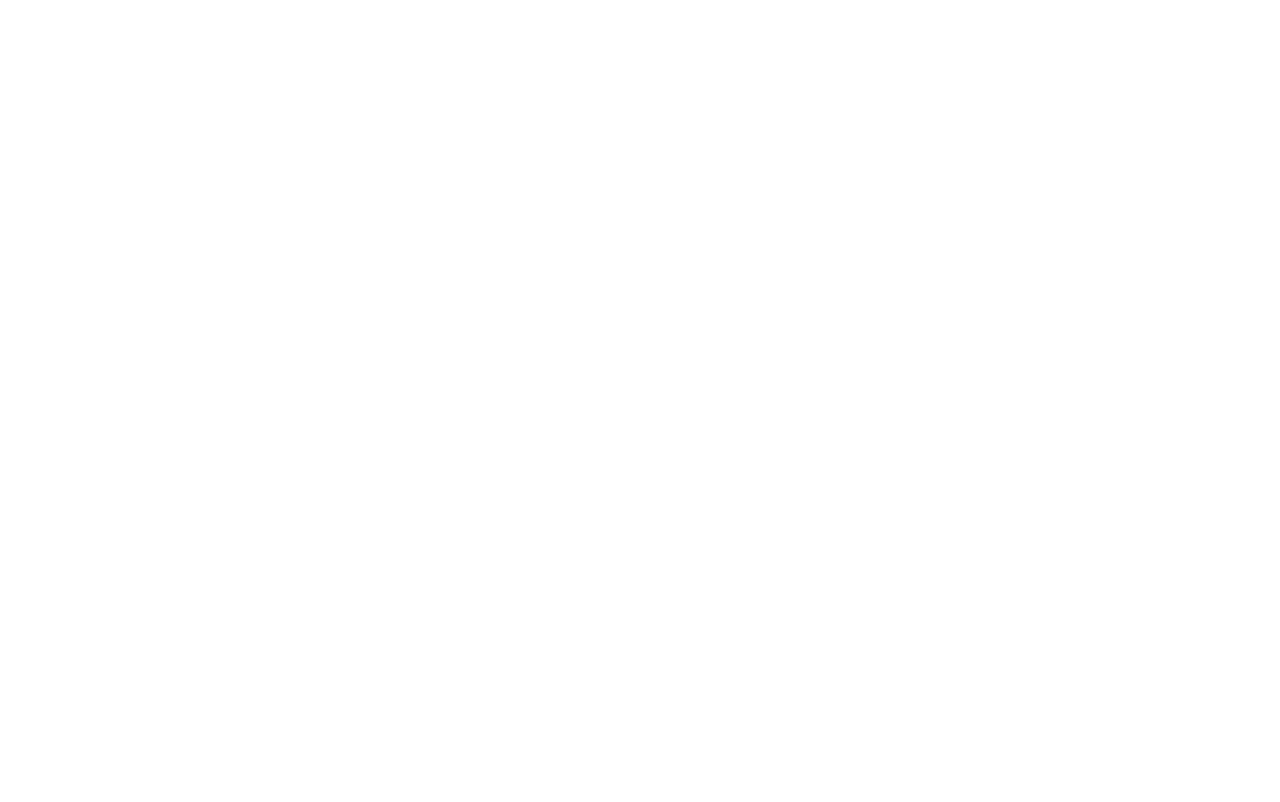
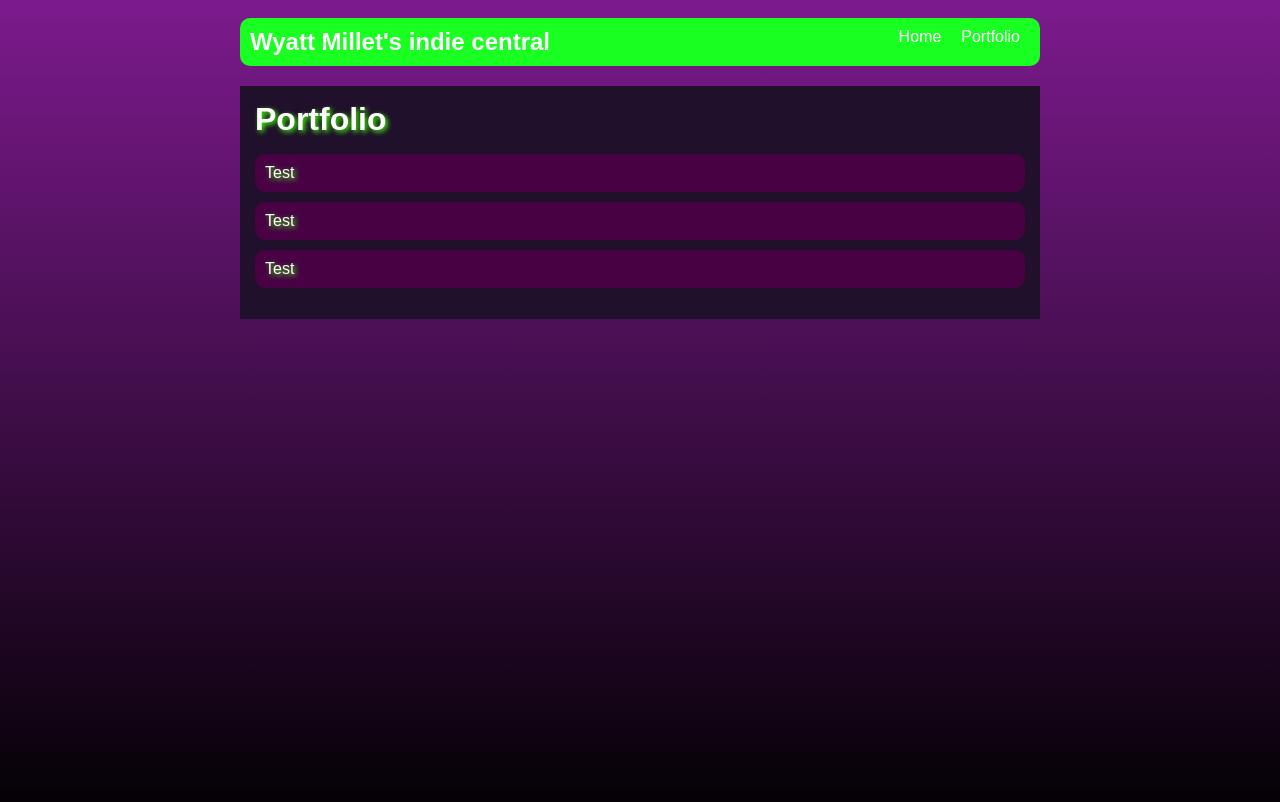
Before and after one commit to WyattMillet/WyattMillet.github.io, a plain HTML site: page portfolio.html in a window 1280 px wide. Drawn offline with Linux system fonts and the light colour scheme.

Commit message:
addindex.html and ass files

```diff
--- a/portfolio.html
+++ b/portfolio.html
@@ -0,0 +1,45 @@
+<!DOCTYPE html>
+<html>
+    <head>
+        <title>indie central</title>
+        <link rel="stylesheet" href="style.css"/>
+    </head>
+
+    <body>
+        <div>
+            <div id="all-contents">
+                <nav>
+                    <h1>Wyatt Millet's indie central</h1>
+                    <ul id="nav-ul">
+                        <li class="nav-li">
+                            <a href="index.html">Home</a>
+                        </li>
+
+                        <li class="nav-li">
+                            <a href="portfolio.html">Portfolio</a>
+                        </li>
+
+                    </ul>
+
+                </nav>
+
+                <main>
+                    <div class="content">
+                       <h1>Portfolio</h1>
+                       <ul id="portfolio">
+                        <li>
+                            <a href="">Test</a>
+                        </li>
+                        <li>
+                            <a href="">Test</a>
+                        </li>
+                        <li>
+                            <a href="">Test</a>
+                        </li>
+                       </ul>
+                    </div>
+
+                </main>
+        </div>
+    </body>
+</html>
--- a/style.css
+++ b/style.css
@@ -80,3 +80,24 @@ main {
 h2, h3 {
     margin: 0px;
 }
+
+  #portfolio {
+    list-style-type: none;
+    padding-left: 0;
+  }
+
+  #portfolio li {
+    background: #480244;
+    padding: 10px;
+    border-radius: 10px;
+    margin-bottom: 10px;
+  }
+
+  #portfolio li:hover {
+    background: #2d042c;
+  }
+
+  #portfolio a {
+    text-decoration: none;
+    color: #ffffff;
+  }
```
